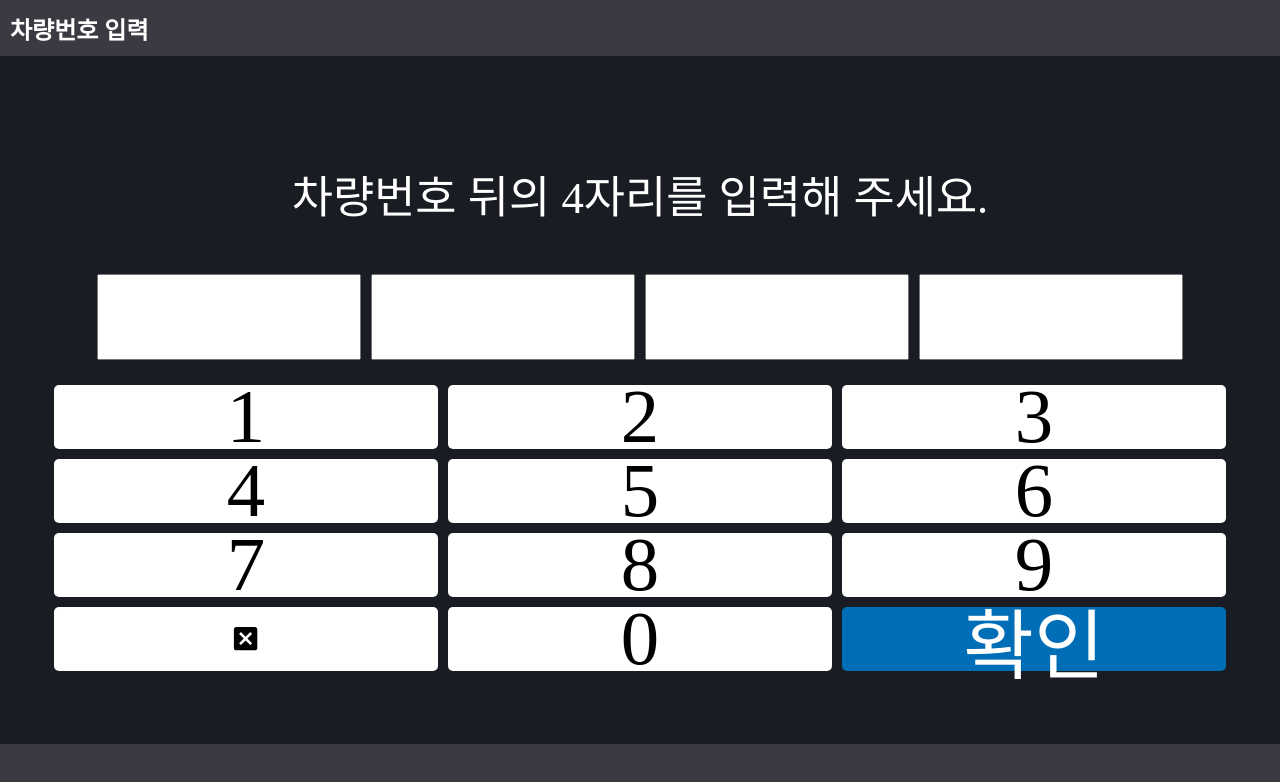
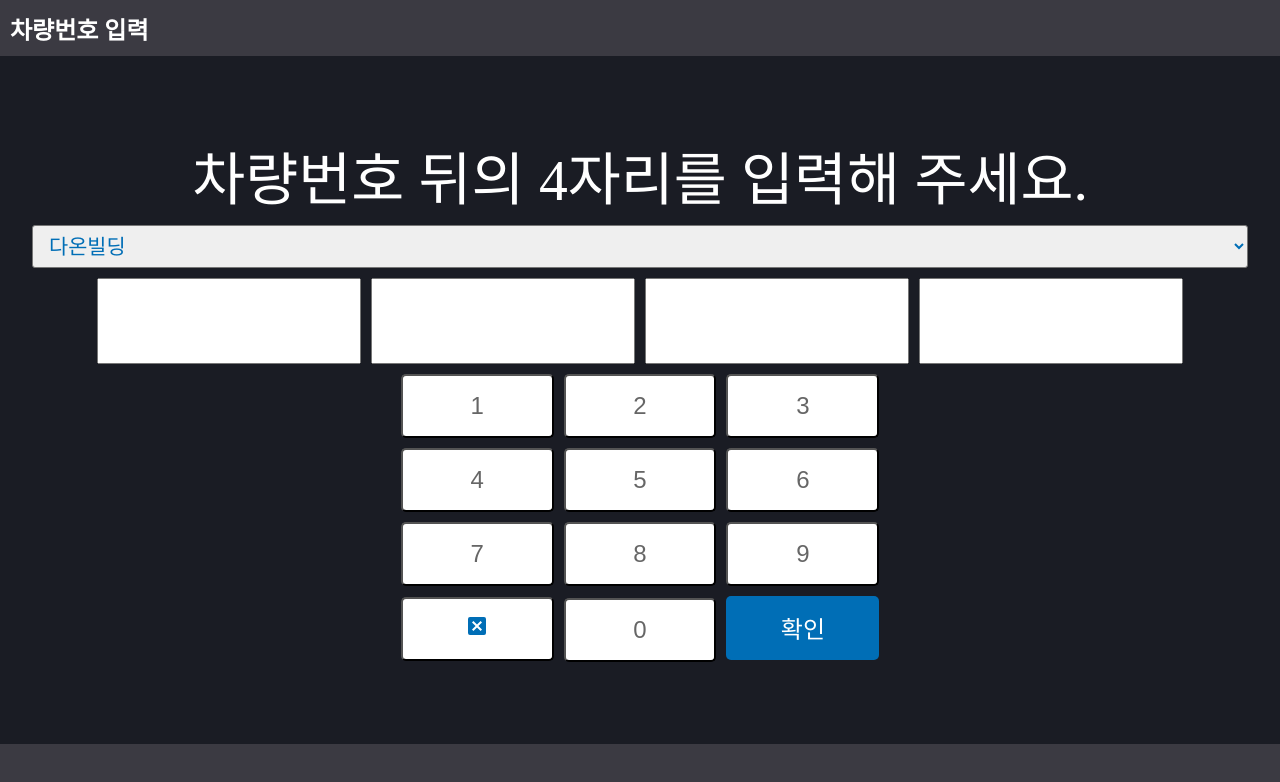
Before and after one commit to eoqna/find-load-rct, a React (Create React App) app: page /input in a window 1280 px wide. Shown: the top 782 px of the page. Built offline with nearby package versions, Linux system fonts and the light colour scheme.

Commit message:
차량 번호 입력 UI 변경

```diff
--- a/src/screen/InputCarNumber.tsx
+++ b/src/screen/InputCarNumber.tsx
@@ -85,7 +85,6 @@ const InputCarNumber = () => {
   const [ fourth, setFourth ] = useState("");
   const [ carNumber, setCarNumber ] = useState("");
   const navigation = useNavigate();
-  const numbers = [1, 2, 3, 4, 5, 6, 7, 8, 9, 10, 0, 11];
 
   useEffect(() => {
     setKiosk(kioskInfo);
--- a/src/screen/Navigation.tsx
+++ b/src/screen/Navigation.tsx
@@ -1,6 +1,6 @@
 import { Route, Routes } from "react-router";
 import styled from "styled-components";
-import InputCarNumber from "./InputCarNumber";
+import InputCarNumber from "./mobile/InputCarNumber";
 import SelectCar from "./SelectCar";
 import FindLoad from "./kiosk/FindLoad";
 import Main from "./Main";
--- a/src/screen/mobile/InputCarNumber.tsx
+++ b/src/screen/mobile/InputCarNumber.tsx
@@ -2,7 +2,7 @@ import { useEffect, useState } from "react";
 import { useNavigate } from "react-router-dom";
 import styled from "styled-components";
 import useDataStore from "../../store/useDataStore";
-import { kioskInfo } from "../../utils/temp";
+import { kioskInfo, numbers, options } from "../../utils/temp";
 import Icon from '@mdi/react';
 import { mdiCloseBox } from '@mdi/js';
 import Footer from "../../components/Footer";
@@ -37,7 +37,7 @@ const InputLayout = styled.div`
 const Input = styled.input`
   width: 20%;
   height: 10vh;
-  font-size: 7vw;
+  font-size: 1.8rem;
   color: #006eb6;
   font-weight: bold;
   margin: 0 5px;
@@ -47,34 +47,21 @@ const Input = styled.input`
 `;
 
 const NumberPadLayout = styled.div`
-  display: flex;
-  width: 100%;
-  flex-direction: column;
-  justify-content: center;
-  align-items: center;
-  margin-top: 10px;
+  text-align: center;
+  margin-top: 5px;
 `;
 
-const NumberPadInnerLayout = styled.div`
-  width: 100%;
-  display: flex;
-  flex-direction: row;
-  justify-content: center;
-  align-items: center;
-`;
-
-const NumberPad = styled.div`
+const NumberPad = styled.button`
   width: 30%;
-  display: flex;
-  justify-content: center;
-  align-items: center;
   margin: 5px;
   height: 8vh;
   text-align: center;
   background: #fff;
-  font-size: 6vw;
+  color: rgba(0, 0, 0, 0.6);
+  font-size: 1.5rem;
   border-radius: 5px;
   cursor: pointer;
+  outline: none;
 `;
 
 const Select = styled.select`
@@ -177,110 +164,65 @@ const InputCarNumber = () => {
       <Header text="차량번호 입력" />
       <Title>차량번호 뒤의 4자리를 입력해 주세요.</Title>
       <Select>
-        <Option value={0}>다온빌딩</Option>
-        <Option value={1}>여의도 IFC 몰</Option>
-        <Option value={2}>삼성동 코엑스</Option>
+        {options.map((item) => {
+          return (
+            <Option value={item.value} key={item.value}>{item.parking_name}</Option>
+          );
+        })}
       </Select>
       <InputLayout>
         <Input
           type="text"
-          id="input_1"
           readOnly
           maxLength={1}
           value={first}
         />
         <Input
           type="text"
-          id="input_2"
           readOnly
           maxLength={1}
           value={second}
         />
         <Input
           type="text"
-          id="input_3"
           readOnly
           maxLength={1}
           value={third}
         />
         <Input
           type="text"
-          id="input_4"
           readOnly
+          maxLength={1}
           value={fourth}
-          maxLength={1}
         />
       </InputLayout>
       <NumberPadLayout>
-        <NumberPadInnerLayout>
+        {numbers.map((item) => {
+            if( item === 10 ) {
+              return(
                 <NumberPad
-            onClick={(e) => onClickNumber(e.currentTarget.innerHTML)}
-          >
-            1
-          </NumberPad>
-          <NumberPad
-            onClick={(e) => onClickNumber(e.currentTarget.innerHTML)}
-          >
-            2
-          </NumberPad>
-          <NumberPad
-            onClick={(e) => onClickNumber(e.currentTarget.innerHTML)}
-          >
-            3
-          </NumberPad>
-        </NumberPadInnerLayout>
-        <NumberPadInnerLayout>
-          <NumberPad
-            onClick={(e) => onClickNumber(e.currentTarget.innerHTML)}
-          >
-            4
-          </NumberPad>
-          <NumberPad
-            onClick={(e) => onClickNumber(e.currentTarget.innerHTML)}
-          >
-            5
-          </NumberPad>
-          <NumberPad
-            onClick={(e) => onClickNumber(e.currentTarget.innerHTML)}
-          >
-            6
-          </NumberPad>
-        </NumberPadInnerLayout>
-        <NumberPadInnerLayout>
-          <NumberPad
-            onClick={(e) => onClickNumber(e.currentTarget.innerHTML)}
-          >
-            7
-          </NumberPad>
-          <NumberPad
-            onClick={(e) => onClickNumber(e.currentTarget.innerHTML)}
-          >
-            8
-          </NumberPad>
-          <NumberPad
-            onClick={(e) => onClickNumber(e.currentTarget.innerHTML)}
-          >
-            9
-          </NumberPad>
-        </NumberPadInnerLayout>
-        <NumberPadInnerLayout>
-          <NumberPad
+                  key={item}
                   onClick={onClickCancel}
                 >
-            <Icon path={mdiCloseBox} size={1.3} />
+                  <Icon path={mdiCloseBox} size={1} color="#006eb6" />
                 </NumberPad>
+              );
+            } else if ( item === 11 ) {
+              return (
                 <NumberPad
-            onClick={(e) => onClickNumber(e.currentTarget.innerHTML)}
-          >
-            0
-          </NumberPad>
-          <NumberPad
-            style={{background: "#006eb6", color: "#fff"}}
+                  key={item}
+                  style={{background: "#006eb6", color: "#fff", border: 0}}
                   onClick={onSubmit}
                 >
                   확인
                 </NumberPad>
-        </NumberPadInnerLayout>
+              );
+            } else {
+              return(
+                <NumberPad key={item} onClick={(e) => onClickNumber(e.currentTarget.innerHTML)}>{item}</NumberPad>
+              );
+            }
+          })}
       </NumberPadLayout>
       <Footer />
     </Layout>
--- a/src/utils/temp.ts
+++ b/src/utils/temp.ts
@@ -2,6 +2,11 @@ interface PointProps {
   x: number;
   y: number;
 };
+
+interface OptionProps {
+  value: number;
+  parking_name: string;
+}
 
 export const kioskInfo: ApiResponse.KioskInfo = {
   parking_uuid: 1000,
@@ -9,6 +14,23 @@ export const kioskInfo: ApiResponse.KioskInfo = {
   no: 1,
   parking_img: "img_B1.png",
 }
+
+export const options: OptionProps[] = [
+  {
+    value: 0,
+    parking_name: "다온빌딩",
+  },
+  {
+    value: 1,
+    parking_name: "여의도 IFC 몰",
+  },
+  {
+    value: 2,
+    parking_name: "삼섬동 코엑스",
+  },
+]
+
+export const numbers = [1, 2, 3, 4, 5, 6, 7, 8, 9, 10, 0, 11];
 
 export const carList: ApiResponse.CarState[] = [
   {
```
Lines whose indentation alone changed are shown as unchanged.
